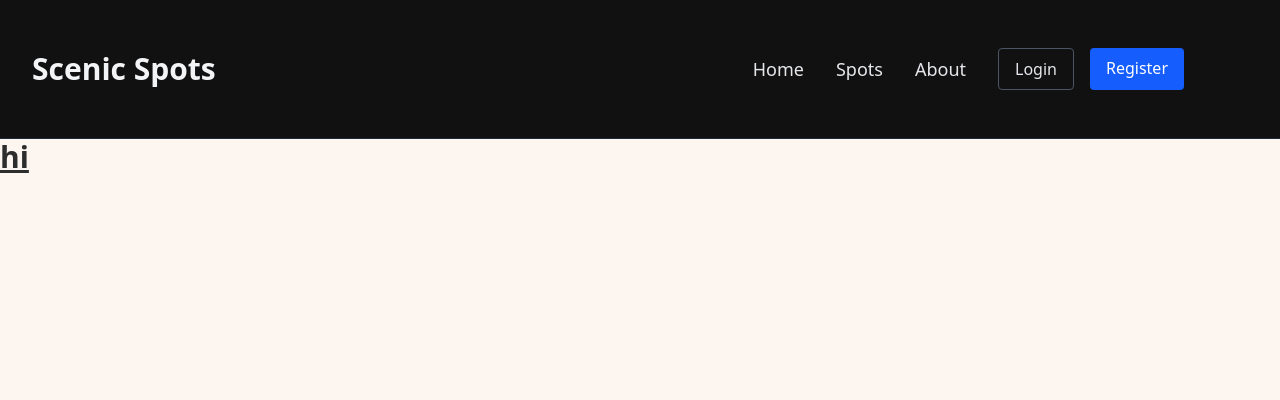
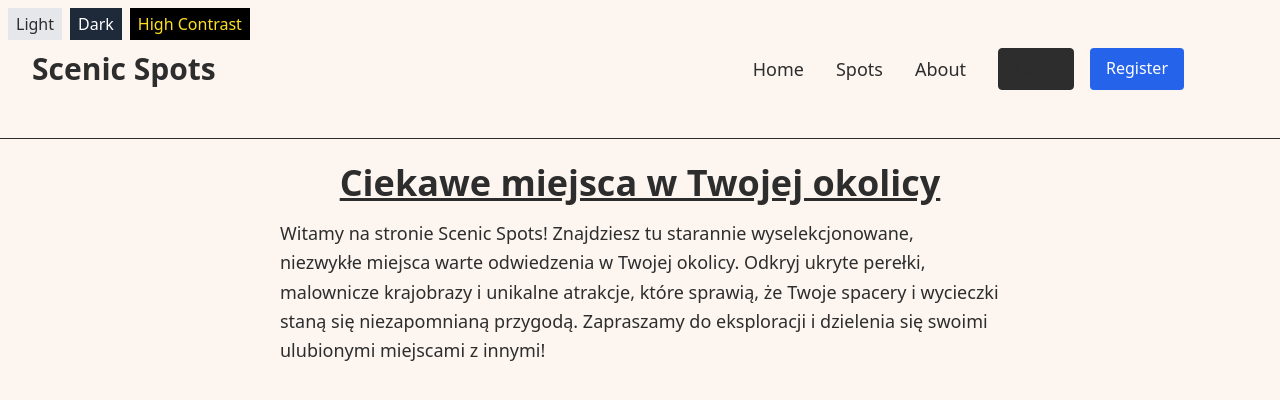
Before and after one commit to czxrny/scenic-spots-frontend, a React (Vite) app: page / in a window 1280 px wide. Shown: the top 400 px of the page. Built offline with nearby package versions, Linux system fonts and the light colour scheme.

Commit message:
feat: navbar implements page themes

```diff
--- a/src/App.jsx
+++ b/src/App.jsx
@@ -6,7 +6,7 @@ import Login from './pages/Login';
 import Register from './pages/Register';
 import Navbar from './components/Navbar';
 import { AuthProvider } from './context/AuthContext';
-import { StrictMode, useState } from 'react'
+import { StrictMode } from 'react';
 
 function App() {
   function toggleTheme(mode) {
@@ -17,11 +17,6 @@ function App() {
     <StrictMode>
       <AuthProvider>
         <div className="min-h-screen w-full bg-[var(--color-bg)] text-[var(--color-text)]">
-      <div className="fixed top-2 left-2 z-50 flex gap-2">
-        <button onClick={() => toggleTheme('light')} className="px-2 py-1 bg-gray-200">Light</button>
-        <button onClick={() => toggleTheme('dark')} className="px-2 py-1 bg-gray-800 text-white">Dark</button>
-        <button onClick={() => toggleTheme('high-contrast')} className="px-2 py-1 bg-black text-yellow-300">High Contrast</button>
-      </div>
           <BrowserRouter>
             <Navbar />
             <Routes>
@@ -32,6 +27,18 @@ function App() {
               <Route path="/register" element={<Register />} />
             </Routes>
           </BrowserRouter>
+
+          <div className="fixed top-2 left-2 z-50 flex gap-2">
+            <button onClick={() => toggleTheme('light')} className="px-2 py-1 bg-gray-200">
+              Light
+            </button>
+            <button onClick={() => toggleTheme('dark')} className="px-2 py-1 bg-gray-800 text-white">
+              Dark
+            </button>
+            <button onClick={() => toggleTheme('high-contrast')} className="px-2 py-1 bg-black text-yellow-300">
+              High Contrast
+            </button>
+          </div>
         </div>
       </AuthProvider>
     </StrictMode>
--- a/src/components/Navbar.jsx
+++ b/src/components/Navbar.jsx
@@ -3,20 +3,33 @@ import React from "react";
 
 export default function Navbar() {
   return (
-    <nav className="bg-[#111111] border-b border-gray-800 sticky top-0 z-50">
+    <nav
+      className="border-b sticky top-0 z-50"
+      style={{
+        backgroundColor: "var(--color-muted)",
+        borderColor: "var(--color-border)",
+      }}
+    >
       <div className="container mx-auto flex flex-wrap items-center justify-between py-6 px-8">
         <div className="w-full max-w-6xl flex flex-wrap items-center justify-between py-6">
-          <Link to="/" className="flex items-center space-x-3 rtl:space-x-reverse">
-            <span className="self-center text-3xl font-semibold whitespace-nowrap text-gray-100">
+          <Link
+            to="/"
+            className="flex items-center space-x-3 rtl:space-x-reverse"
+          >
+            <span
+              className="self-center text-3xl font-semibold whitespace-nowrap"
+              style={{ color: "var(--color-text)" }}
+            >
               Scenic Spots
             </span>
           </Link>
           <button
             data-collapse-toggle="navbar-default"
             type="button"
-            className="inline-flex items-center p-2 w-10 h-10 justify-center text-sm text-gray-400 rounded-lg md:hidden hover:bg-gray-800 focus:outline-none focus:ring-2 focus:ring-gray-600"
+            className="inline-flex items-center p-2 w-10 h-10 justify-center text-sm rounded-lg md:hidden hover:bg-gray-800 focus:outline-none focus:ring-2"
             aria-controls="navbar-default"
             aria-expanded="false"
+            style={{ color: "var(--color-muted)" }}
           >
             <span className="sr-only">Open main menu</span>
             <svg
@@ -25,9 +38,9 @@ export default function Navbar() {
               xmlns="http://www.w3.org/2000/svg"
               fill="none"
               viewBox="0 0 17 14"
+              stroke="currentColor"
             >
               <path
-                stroke="currentColor"
                 strokeLinecap="round"
                 strokeLinejoin="round"
                 strokeWidth="2"
@@ -35,45 +48,69 @@ export default function Navbar() {
               />
             </svg>
           </button>
-          <div className="hidden w-full md:flex md:w-auto items-center justify-between" id="navbar-default">
-            <ul className="font-medium flex flex-col text-lg p-4 md:p-0 mt-4 border border-gray-700 rounded-lg bg-[#1a1a1a] md:flex-row md:space-x-8 rtl:space-x-reverse md:mt-0 md:border-0 md:bg-transparent">
-              <li>
-                <Link
-                  to="/"
-                  className="block py-2 px-3 text-gray-200 rounded md:hover:text-white hover:bg-gray-800 md:p-0"
-                >
-                  Home
-                </Link>
-              </li>
-              <li>
-                <Link
-                  to="/spots"
-                  className="block py-2 px-3 text-gray-200 rounded md:hover:text-white hover:bg-gray-800 md:p-0"
-                >
-                  Spots
-                </Link>
-              </li>
-              <li>
-                <Link
-                  to="/about"
-                  className="block py-2 px-3 text-gray-200 rounded md:hover:text-white hover:bg-gray-800 md:p-0"
-                >
-                  About
-                </Link>
-              </li>
+          <div
+            className="hidden w-full md:flex md:w-auto items-center justify-between"
+            id="navbar-default"
+          >
+            <ul
+              className="font-medium flex flex-col text-lg p-4 md:p-0 mt-4 border rounded-lg md:flex-row md:space-x-8 rtl:space-x-reverse md:mt-0 md:border-0 md:bg-transparent"
+              style={{
+                backgroundColor: "var(--color-muted)",
+                borderColor: "var(--color-border)",
+              }}
+            >
+              {[{ to: "/", label: "Home" }, { to: "/spots", label: "Spots" }, { to: "/about", label: "About" }].map(
+                ({ to, label }) => (
+                  <li key={to}>
+                    <Link
+                      to={to}
+                      className="block py-2 px-3 rounded md:p-0"
+                      style={{ color: "var(--color-text)" }}
+                      onMouseEnter={e =>
+                        (e.currentTarget.style.color = "var(--color-primary)")
+                      }
+                      onMouseLeave={e =>
+                        (e.currentTarget.style.color = "var(--color-text)")
+                      }
+                    >
+                      {label}
+                    </Link>
+                  </li>
+                )
+              )}
             </ul>
-            {/* Przycisk Login i Register */}
             <div className="flex space-x-4 ml-8">
               <Link
                 to="/login"
-                className="py-2 px-4 rounded text-gray-200 border border-gray-600 hover:border-gray-400 hover:text-white transition"
-                style={{ backgroundColor: "transparent" }}
+                className="py-2 px-4 rounded border transition"
+                style={{
+                  color: "var(--color-muted)",
+                  borderColor: "var(--color-border)",
+                  backgroundColor: "#2d2d2d",
+                }}
+                onMouseEnter={e => {
+                  e.currentTarget.style.borderColor = "var(--color-primary)";
+                  e.currentTarget.style.color = "var(--color-primary)";
+                  e.currentTarget.style.backgroundColor = "#2d2d2d";
+                }}
+                onMouseLeave={e => {
+                  e.currentTarget.style.borderColor = "var(--color-border)";
+                  e.currentTarget.style.color = "var(--color-muted)";
+                  e.currentTarget.style.backgroundColor = "#2d2d2d";
+                }}
               >
                 Login
               </Link>
               <Link
                 to="/register"
-                className="py-2 px-4 rounded bg-blue-600 text-white hover:bg-blue-700 transition"
+                className="py-2 px-4 rounded text-white transition"
+                style={{ backgroundColor: "#2563eb" }}
+                onMouseEnter={e =>
+                  (e.currentTarget.style.backgroundColor = "#1d4ed8")
+                }
+                onMouseLeave={e =>
+                  (e.currentTarget.style.backgroundColor = "#2563eb")
+                }
               >
                 Register
               </Link>
--- a/src/pages/Home.jsx
+++ b/src/pages/Home.jsx
@@ -1,8 +1,16 @@
 import React from 'react';
+
 export default function Home() {
     return (
-        <h1 className="text-3xl font-bold underline">
-            hi
-        </h1>
-    )
+        <div className="max-w-3xl mx-auto p-6">
+            <h1 className="text-4xl font-bold underline mb-4 text-center text-[var(--color-text)]">
+                Ciekawe miejsca w Twojej okolicy
+            </h1>
+            <p className="text-lg leading-relaxed text-[var(--color-text)]">
+                Witamy na stronie Scenic Spots! Znajdziesz tu starannie wyselekcjonowane, niezwykłe miejsca warte odwiedzenia w Twojej okolicy.
+                Odkryj ukryte perełki, malownicze krajobrazy i unikalne atrakcje, które sprawią, że Twoje spacery i wycieczki staną się niezapomnianą przygodą.
+                Zapraszamy do eksploracji i dzielenia się swoimi ulubionymi miejscami z innymi!
+            </p>
+        </div>
+    );
 }
```
Lines whose indentation alone changed are shown as unchanged.
